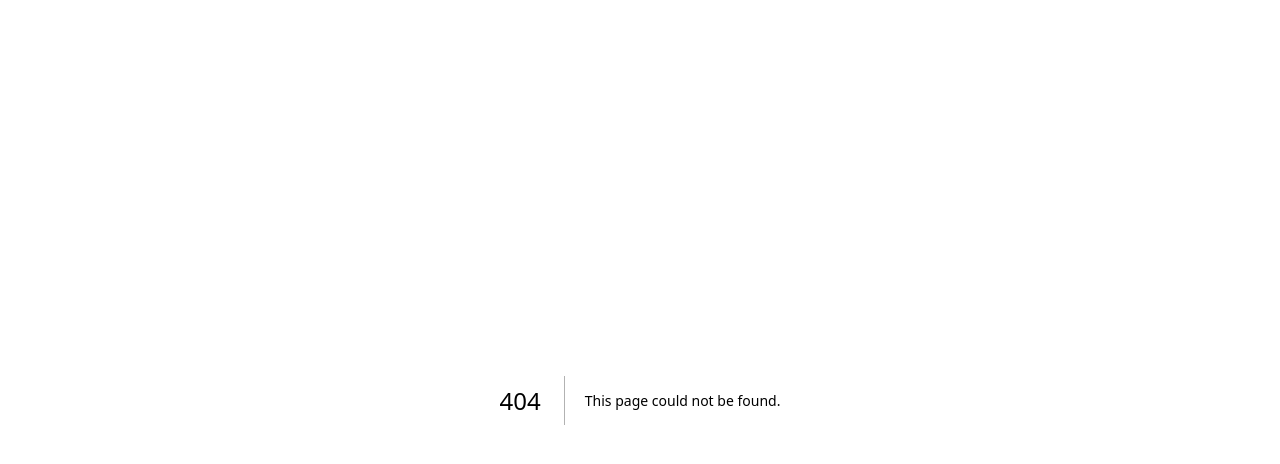
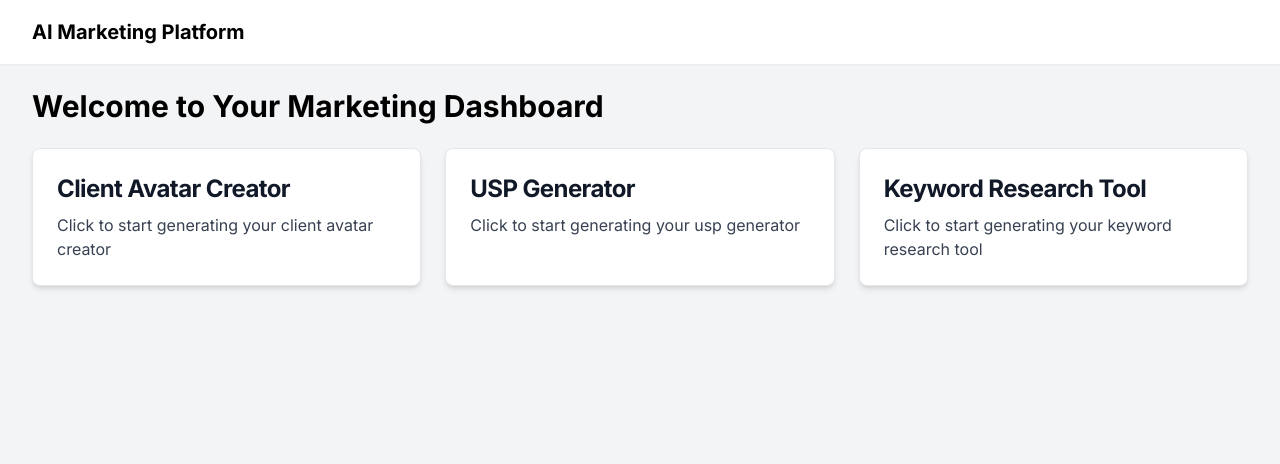
Before and after one commit to chrisgscott/ai-marketing-platform, a Next.js app in the folder frontend/: page /dashboard in a window 1280 px wide. Before the commit this address had no page. Shown: the top 464 px of the page. Built offline with nearby package versions, Linux system fonts and the light colour scheme.

Commit message:
Add main dashboard layout and page

```diff
--- /dev/null
+++ b/frontend/src/app/dashboard/layout.tsx
@@ -0,0 +1,35 @@
+import type { Metadata } from 'next'
+import { Inter } from 'next/font/google'
+
+const inter = Inter({ subsets: ['latin'] })
+
+export const metadata: Metadata = {
+  title: 'AI Marketing Platform Dashboard',
+  description: 'Your all-in-one AI-powered marketing solution',
+}
+
+export default function DashboardLayout({
+  children,
+}: {
+  children: React.ReactNode
+}) {
+  return (
+    <div className="min-h-screen bg-gray-100">
+      <nav className="bg-white shadow-sm">
+        <div className="max-w-7xl mx-auto px-4 sm:px-6 lg:px-8">
+          <div className="flex justify-between h-16">
+            <div className="flex">
+              <div className="flex-shrink-0 flex items-center">
+                <span className="text-xl font-bold">AI Marketing Platform</span>
+              </div>
+            </div>
+          </div>
+        </div>
+      </nav>
+
+      <main className="max-w-7xl mx-auto py-6 sm:px-6 lg:px-8">
+        {children}
+      </main>
+    </div>
+  )
+}
--- /dev/null
+++ b/frontend/src/app/dashboard/page.tsx
@@ -0,0 +1,32 @@
+import Link from 'next/link'
+
+const generators = [
+  { name: 'Client Avatar Creator', href: '/dashboard/client-avatar' },
+  { name: 'USP Generator', href: '/dashboard/usp' },
+  { name: 'Keyword Research Tool', href: '/dashboard/keyword-research' },
+  // Add more generators here
+]
+
+export default function Dashboard() {
+  return (
+    <div>
+      <h1 className="text-3xl font-bold mb-6">Welcome to Your Marketing Dashboard</h1>
+      <div className="grid grid-cols-1 md:grid-cols-2 lg:grid-cols-3 gap-6">
+        {generators.map((generator) => (
+          <Link
+            key={generator.name}
+            href={generator.href}
+            className="block p-6 bg-white rounded-lg border border-gray-200 shadow-md hover:bg-gray-100"
+          >
+            <h5 className="mb-2 text-2xl font-bold tracking-tight text-gray-900">
+              {generator.name}
+            </h5>
+            <p className="font-normal text-gray-700">
+              Click to start generating your {generator.name.toLowerCase()}
+            </p>
+          </Link>
+        ))}
+      </div>
+    </div>
+  )
+}
--- a/frontend/src/app/globals.css
+++ b/frontend/src/app/globals.css
@@ -6,14 +6,6 @@
   --foreground-rgb: 0, 0, 0;
   --background-start-rgb: 214, 219, 220;
   --background-end-rgb: 255, 255, 255;
-}
-
-@media (prefers-color-scheme: dark) {
-  :root {
-    --foreground-rgb: 255, 255, 255;
-    --background-start-rgb: 0, 0, 0;
-    --background-end-rgb: 0, 0, 0;
-  }
 }
 
 body {
@@ -25,9 +17,3 @@ body {
     )
     rgb(var(--background-start-rgb));
 }
-
-@layer utilities {
-  .text-balance {
-    text-wrap: balance;
-  }
-}
--- a/frontend/src/app/page.tsx
+++ b/frontend/src/app/page.tsx
@@ -1,113 +1,5 @@
-import Image from "next/image";
+import { redirect } from 'next/navigation'
 
 export default function Home() {
-  return (
-    <main className="flex min-h-screen flex-col items-center justify-between p-24">
-      <div className="z-10 w-full max-w-5xl items-center justify-between font-mono text-sm lg:flex">
-        <p className="fixed left-0 top-0 flex w-full justify-center border-b border-gray-300 bg-gradient-to-b from-zinc-200 pb-6 pt-8 backdrop-blur-2xl dark:border-neutral-800 dark:bg-zinc-800/30 dark:from-inherit lg:static lg:w-auto  lg:rounded-xl lg:border lg:bg-gray-200 lg:p-4 lg:dark:bg-zinc-800/30">
-          Get started by editing&nbsp;
-          <code className="font-mono font-bold">src/app/page.tsx</code>
-        </p>
-        <div className="fixed bottom-0 left-0 flex h-48 w-full items-end justify-center bg-gradient-to-t from-white via-white dark:from-black dark:via-black lg:static lg:size-auto lg:bg-none">
-          <a
-            className="pointer-events-none flex place-items-center gap-2 p-8 lg:pointer-events-auto lg:p-0"
-            href="https://vercel.com?utm_source=create-next-app&utm_medium=appdir-template&utm_campaign=create-next-app"
-            target="_blank"
-            rel="noopener noreferrer"
-          >
-            By{" "}
-            <Image
-              src="/vercel.svg"
-              alt="Vercel Logo"
-              className="dark:invert"
-              width={100}
-              height={24}
-              priority
-            />
-          </a>
-        </div>
-      </div>
-
-      <div className="relative z-[-1] flex place-items-center before:absolute before:h-[300px] before:w-full before:-translate-x-1/2 before:rounded-full before:bg-gradient-radial before:from-white before:to-transparent before:blur-2xl before:content-[''] after:absolute after:-z-20 after:h-[180px] after:w-full after:translate-x-1/3 after:bg-gradient-conic after:from-sky-200 after:via-blue-200 after:blur-2xl after:content-[''] before:dark:bg-gradient-to-br before:dark:from-transparent before:dark:to-blue-700 before:dark:opacity-10 after:dark:from-sky-900 after:dark:via-[#0141ff] after:dark:opacity-40 sm:before:w-[480px] sm:after:w-[240px] before:lg:h-[360px]">
-        <Image
-          className="relative dark:drop-shadow-[0_0_0.3rem_#ffffff70] dark:invert"
-          src="/next.svg"
-          alt="Next.js Logo"
-          width={180}
-          height={37}
-          priority
-        />
-      </div>
-
-      <div className="mb-32 grid text-center lg:mb-0 lg:w-full lg:max-w-5xl lg:grid-cols-4 lg:text-left">
-        <a
-          href="https://nextjs.org/docs?utm_source=create-next-app&utm_medium=appdir-template&utm_campaign=create-next-app"
-          className="group rounded-lg border border-transparent px-5 py-4 transition-colors hover:border-gray-300 hover:bg-gray-100 hover:dark:border-neutral-700 hover:dark:bg-neutral-800/30"
-          target="_blank"
-          rel="noopener noreferrer"
-        >
-          <h2 className="mb-3 text-2xl font-semibold">
-            Docs{" "}
-            <span className="inline-block transition-transform group-hover:translate-x-1 motion-reduce:transform-none">
-              -&gt;
-            </span>
-          </h2>
-          <p className="m-0 max-w-[30ch] text-sm opacity-50">
-            Find in-depth information about Next.js features and API.
-          </p>
-        </a>
-
-        <a
-          href="https://nextjs.org/learn?utm_source=create-next-app&utm_medium=appdir-template-tw&utm_campaign=create-next-app"
-          className="group rounded-lg border border-transparent px-5 py-4 transition-colors hover:border-gray-300 hover:bg-gray-100 hover:dark:border-neutral-700 hover:dark:bg-neutral-800/30"
-          target="_blank"
-          rel="noopener noreferrer"
-        >
-          <h2 className="mb-3 text-2xl font-semibold">
-            Learn{" "}
-            <span className="inline-block transition-transform group-hover:translate-x-1 motion-reduce:transform-none">
-              -&gt;
-            </span>
-          </h2>
-          <p className="m-0 max-w-[30ch] text-sm opacity-50">
-            Learn about Next.js in an interactive course with&nbsp;quizzes!
-          </p>
-        </a>
-
-        <a
-          href="https://vercel.com/templates?framework=next.js&utm_source=create-next-app&utm_medium=appdir-template&utm_campaign=create-next-app"
-          className="group rounded-lg border border-transparent px-5 py-4 transition-colors hover:border-gray-300 hover:bg-gray-100 hover:dark:border-neutral-700 hover:dark:bg-neutral-800/30"
-          target="_blank"
-          rel="noopener noreferrer"
-        >
-          <h2 className="mb-3 text-2xl font-semibold">
-            Templates{" "}
-            <span className="inline-block transition-transform group-hover:translate-x-1 motion-reduce:transform-none">
-              -&gt;
-            </span>
-          </h2>
-          <p className="m-0 max-w-[30ch] text-sm opacity-50">
-            Explore starter templates for Next.js.
-          </p>
-        </a>
-
-        <a
-          href="https://vercel.com/new?utm_source=create-next-app&utm_medium=appdir-template&utm_campaign=create-next-app"
-          className="group rounded-lg border border-transparent px-5 py-4 transition-colors hover:border-gray-300 hover:bg-gray-100 hover:dark:border-neutral-700 hover:dark:bg-neutral-800/30"
-          target="_blank"
-          rel="noopener noreferrer"
-        >
-          <h2 className="mb-3 text-2xl font-semibold">
-            Deploy{" "}
-            <span className="inline-block transition-transform group-hover:translate-x-1 motion-reduce:transform-none">
-              -&gt;
-            </span>
-          </h2>
-          <p className="m-0 max-w-[30ch] text-balance text-sm opacity-50">
-            Instantly deploy your Next.js site to a shareable URL with Vercel.
-          </p>
-        </a>
-      </div>
-    </main>
-  );
+  redirect('/dashboard')
 }
```
